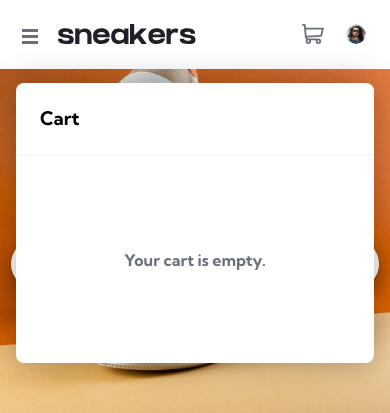
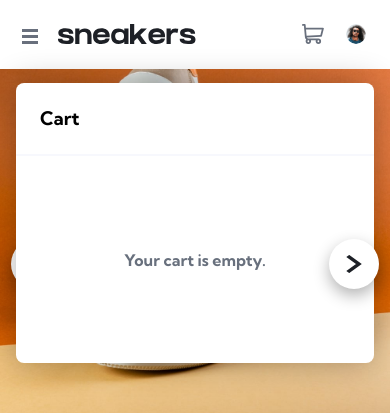
Before and after one commit to Squashim/ecommerce-shoes, a React (Create React App) app: page / in a window 390 px wide. Both pictures are taken after a click on the picture 313 px from the left and 34 px from the top of the page. Shown: the top 413 px of the page. Built offline with nearby package versions, Linux system fonts and the light colour scheme.

Commit message:
99% done

```diff
--- a/src/components/App.js
+++ b/src/components/App.js
@@ -8,8 +8,14 @@ function App() {
 
 	return (
 		<>
-			<Header selectedValue={selectedValue} />
-			<Content setSelectedValue={setSelectedValue} />
+			<Header
+				selectedValue={selectedValue}
+				setSelectedValue={setSelectedValue}
+			/>
+			<Content
+				selectedValue={selectedValue}
+				setSelectedValue={setSelectedValue}
+			/>
 			<Footer />
 		</>
 	);
--- a/src/components/Cart.js
+++ b/src/components/Cart.js
@@ -1,21 +1,21 @@
-import React, { useState } from "react";
+import React from "react";
 import styles from "./Cart.module.scss";
 import thumbnail from "../images/image-product-1-thumbnail.jpg";
 import bin from "../images/icon-delete.svg";
 
-export const Cart = ({ selectedValue }) => {
-	const [isEmpty, setEmpty] = useState(true);
+export const Cart = ({ selectedValue, setSelectedValue }) => {
 	const black = {
 		color: "black",
 		fontWeight: "bold",
 	};
 
-	const emptySetter = () => {
-		setEmpty(true);
-	};
-
-	const ShowContent = () => {
-		return selectedValue <= 0 ? (
+	return (
+		<div className={styles.cart}>
+			<div className={styles.cart__heading}>
+				<h3>Cart</h3>
+			</div>
+			<div id="list" className={styles.cart__content}>
+				{selectedValue <= 0 ? (
 					<p className={styles.placeholder}>Your cart is empty.</p>
 				) : (
 					<>
@@ -35,25 +35,12 @@ export const Cart = ({ selectedValue }) => {
 							<img
 								src={bin}
 								alt=""
-						onClick={emptySetter}
 								className={styles.cart__item__bin}
+								onClick={() => setSelectedValue("0")}
 							></img>
 						</div>
 						<button className={styles.cart__checkout}>Checkout</button>
 					</>
-		);
-	};
-
-	return (
-		<div className={styles.cart}>
-			<div className={styles.cart__heading}>
-				<h3>Cart</h3>
-			</div>
-			<div className={styles.cart__content}>
-				{isEmpty ? (
-					<p className={styles.placeholder}>Your cart is empty.</p>
-				) : (
-					<ShowContent />
 				)}
 			</div>
 		</div>
--- a/src/components/Cart.module.scss
+++ b/src/components/Cart.module.scss
@@ -7,7 +7,7 @@
 	margin: 1rem;
 	top: 4.2rem;
 	position: absolute;
-	z-index: 20;
+	z-index: 9;
 	border-radius: 0.5rem;
 	background-color: $neutral0;
 	display: flex;
--- a/src/components/Content.js
+++ b/src/components/Content.js
@@ -1,6 +1,5 @@
 import React, { useState, useEffect } from "react";
 import styles from "./Content.module.scss";
-import Cart from "./Cart";
 
 import iconNext from "../images/icon-next.svg";
 import iconPrev from "../images/icon-previous.svg";
--- a/src/components/Header.js
+++ b/src/components/Header.js
@@ -8,7 +8,7 @@ import cart from "../images/icon-cart.svg";
 import avatar from "../images/image-avatar.png";
 import exit from "../images/icon-close.svg";
 
-export const Header = ({ selectedValue }) => {
+export const Header = ({ selectedValue, setSelectedValue }) => {
 	const [openCart, setCartOpen] = useState(false);
 	const cartToggler = () => setCartOpen((p) => !p);
 
@@ -46,7 +46,14 @@ export const Header = ({ selectedValue }) => {
 
 	return (
 		<div className={styles.header}>
-			{openCart ? <Cart selectedValue={selectedValue} /> : ""}
+			{openCart ? (
+				<Cart
+					selectedValue={selectedValue}
+					setSelectedValue={setSelectedValue}
+				/>
+			) : (
+				""
+			)}
 
 			<div className={`${menuOpen ? styles[`black-bg`] : {}}`}></div>
 			<div className={styles.header__content}>
--- a/src/components/Header.module.scss
+++ b/src/components/Header.module.scss
@@ -135,6 +135,10 @@
 				padding: 2px 8px;
 				border-radius: 10px;
 				background-color: $primary200;
+				pointer-events: none;
+				@media (max-width: 48em) {
+					top: -6px;
+				}
 			}
 			#cart {
 				margin: auto;
```
Lines whose indentation alone changed are shown as unchanged.
